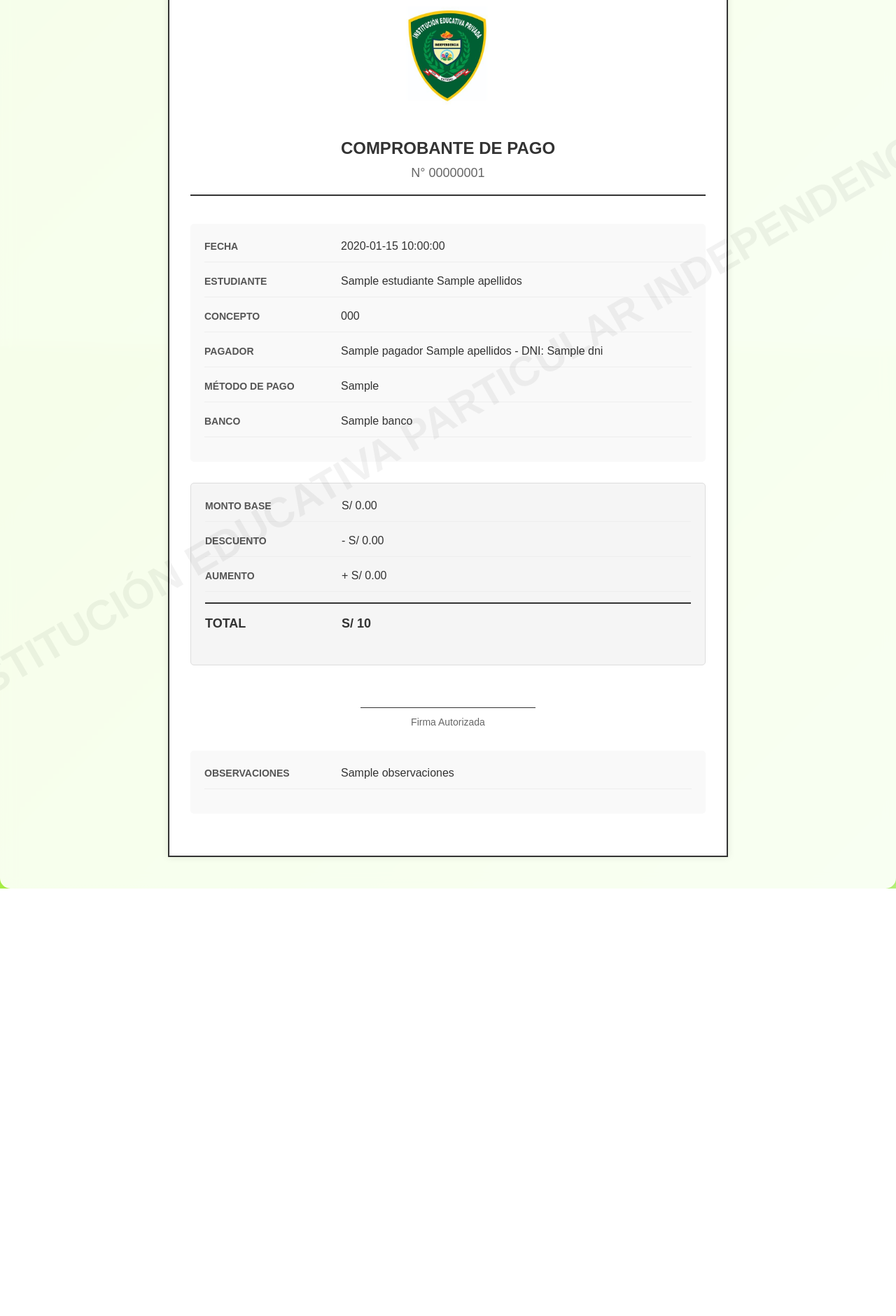
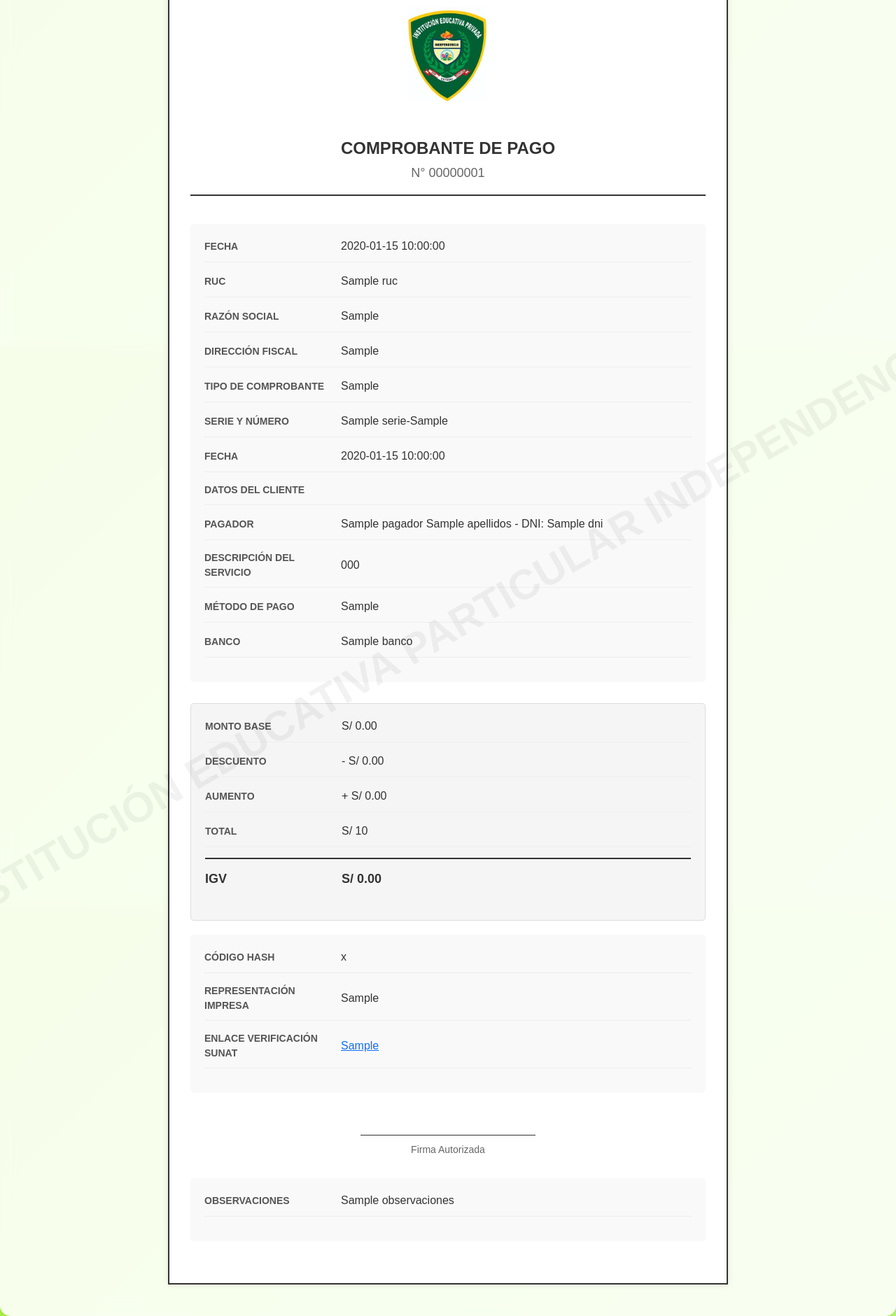
Before and after one commit to LinaresChick/educa-finanzas, a PHP site: the page made by views/pagos/comprobante.php in a window 1280 px wide; the page is wider, and only the part inside the window is pictured. Shown: the part 305-2186 px from the top of that part at 70% size. Before the commit the page ends 1575 px from the top of that part, so only its background shows below. Run offline with PHP 8.4, Linux system fonts and the light colour scheme; the template is opened without the code that fills it: most values are stand-ins (such as "Sample title", 1, 10 or a date in 2020); some libraries are stand-ins or nearby versions.

Commit message:
comprobante actualizado

```diff
--- a/views/pagos/comprobante.php
+++ b/views/pagos/comprobante.php
@@ -222,34 +222,76 @@
                     <h2>COMPROBANTE DE PAGO</h2>
                     <h4>N° <?= str_pad($pago['id_pago'], 8, '0', STR_PAD_LEFT) ?></h4>
                 </div>
-
                 <div class="info-section">
                     <div class="info-row">
                         <div class="info-label">Fecha</div>
                         <div class="info-value"><?= $fecha_formateada ?></div>
                     </div>
                         <div class="info-row">
-                        <div class="info-label">Estudiante</div>
-                        <div class="info-value"><?= htmlspecialchars($estudiante['nombres'] . ' ' . $estudiante['apellidos']) ?></div>
+                            <div class="info-label">RUC</div>
+                            <div class="info-value"><?php echo isset($pago['ruc']) ? htmlspecialchars($pago['ruc']) : '' ?></div>
                         </div>
                         <div class="info-row">
-                        <div class="info-label">Concepto</div>
-                        <div class="info-value"><?= htmlspecialchars($pago['concepto']) ?></div>
+                            <div class="info-label">Razón social</div>
+                            <div class="info-value"><?php echo isset($pago['razon_social']) ? htmlspecialchars($pago['razon_social']) : '' ?></div>
                         </div>
                         <div class="info-row">
+                            <div class="info-label">Dirección fiscal</div>
+                            <div class="info-value"><?php echo isset($pago['direccion_fiscal']) ? htmlspecialchars($pago['direccion_fiscal']) : '' ?></div>
+                        </div>
+                        <div class="info-row">
+                            <div class="info-label">Tipo de comprobante</div>
+                            <div class="info-value"><?php echo isset($pago['tipo_comprobante']) ? htmlspecialchars($pago['tipo_comprobante']) : 'Boleta de venta electrónica' ?></div>
+                        </div>
+                        <div class="info-row">
+                            <div class="info-label">Serie y número</div>
+                            <div class="info-value"><?php
+                                $serie = $pago['serie'] ?? 'B001';
+                                $numero = $pago['numero_comprobante'] ?? str_pad($pago['id_pago'], 8, '0', STR_PAD_LEFT);
+                                echo htmlspecialchars($serie . '-' . $numero);
+                            ?></div>
+                        </div>
+                        <div class="info-row">
+                            <div class="info-label">Fecha</div>
+                            <div class="info-value"><?= $fecha_formateada ?></div>
+                        </div>
+                        <div class="info-row">
+                            <div class="info-label">Datos del cliente</div>
+                            <div class="info-value"><?php
+                                $dni_est = isset($estudiante['dni']) ? $estudiante['dni'] : (isset($estudiante['documento']) ? $estudiante['documento'] : '');
+                                $nombre_est = trim((($estudiante['nombres'] ?? '') . ' ' . ($estudiante['apellidos'] ?? '')));
+                                echo ($dni_est ? 'DNI: ' . htmlspecialchars($dni_est) . ' - ' : '') . htmlspecialchars($nombre_est);
+                            ?></div>
+                        </div>
+
+                    <div class="info-row">
     <div class="info-label">Pagador</div>
-                        <div class="info-value"><?php
-                            if (!empty($pagador)) {
-                                if (!empty($pagador['nombres']) && !empty($pagador['apellidos'])) {
-                                    echo htmlspecialchars(($pagador['nombres'] ?? '') . ' ' . ($pagador['apellidos'] ?? ''));
-                                } elseif (!empty($pagador['nombres'])) {
-                                    echo htmlspecialchars($pagador['nombres']);
+    <div class="info-value">
+        <?php
+            // Si hay padre/tutor (id_padre)
+            if (!empty($pagador) && (!empty($pagador['nombres']) || !empty($pagador['apellidos']))) {
+                $nombre = trim(($pagador['nombres'] ?? '') . ' ' . ($pagador['apellidos'] ?? ''));
+                echo htmlspecialchars($nombre);
+                if (!empty($pagador['dni'])) echo " - DNI: " . htmlspecialchars($pagador['dni']);
             }
-                                if (!empty($pagador['dni'])) echo ' - DNI: ' . htmlspecialchars($pagador['dni']);
-                            } else {
-                                echo '—';
+
+            // Si NO hay padre pero se ingresó manualmente
+            elseif (!empty($pago['pagador_nombre']) || !empty($pago['pagador_dni'])) {
+                echo htmlspecialchars($pago['pagador_nombre'] ?? '');
+                if (!empty($pago['pagador_dni'])) echo " - DNI: " . htmlspecialchars($pago['pagador_dni']);
             }
-                        ?></div>
+
+            // Si no hay datos
+            else {
+                echo "—";
+            }
+        ?>
+    </div>
+</div>
+
+                        <div class="info-row">
+                            <div class="info-label">Descripción del servicio</div>
+                            <div class="info-value"><?= htmlspecialchars($pago['concepto']) ?></div>
                         </div>
                     <div class="info-row">
                         <div class="info-label">Método de Pago</div>
@@ -282,6 +324,30 @@
                         <div class="info-label">Total</div>
                         <div class="info-value">S/ <?= $monto_total ?></div>
                     </div>
+                        <div class="info-row">
+                            <div class="info-label">IGV</div>
+                            <div class="info-value"><?php
+                                if (isset($pago['igv']) && $pago['igv'] > 0) {
+                                    echo 'S/ ' . number_format($pago['igv'], 2);
+                                } else {
+                                    echo '—';
+                                }
+                            ?></div>
+                        </div>
+                </div>
+                    <div class="info-section" style="margin-top:20px;">
+                        <div class="info-row">
+                            <div class="info-label">Código hash</div>
+                            <div class="info-value"><?php echo isset($pago['hash']) ? htmlspecialchars($pago['hash']) : (isset($pago['codigo_hash']) ? htmlspecialchars($pago['codigo_hash']) : '—'); ?></div>
+                        </div>
+                        <div class="info-row">
+                            <div class="info-label">Representación impresa</div>
+                            <div class="info-value"><?php echo isset($pago['representacion_impresa']) ? nl2br(htmlspecialchars($pago['representacion_impresa'])) : '—'; ?></div>
+                        </div>
+                        <div class="info-row">
+                            <div class="info-label">Enlace verificación SUNAT</div>
+                            <div class="info-value"><?php if (!empty($pago['enlace_sunat'])): ?><a href="<?= htmlspecialchars($pago['enlace_sunat']) ?>" target="_blank"><?= htmlspecialchars($pago['enlace_sunat']) ?></a><?php else: ?><?php echo ''; ?><?php endif; ?></div>
+                        </div>
                     </div>
 
                 <div class="firma-section">
```
Lines whose indentation alone changed are shown as unchanged.
